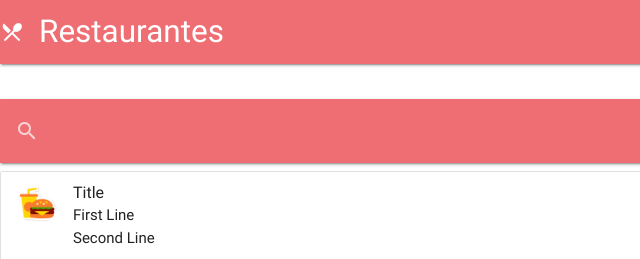
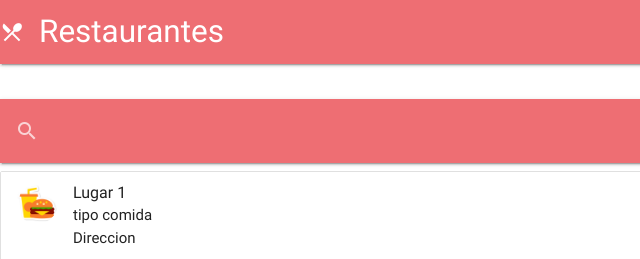
Before and after one commit to nelyflores/bucacomida, a plain HTML site: page index.html in a window 1280 px wide. Shown: the top 259 px of the page, 0-640 px from the left. Drawn offline with Linux system fonts and the light colour scheme; some packages are replaced by stand-ins of ours.

Commit message:
arreglando iconos

```diff
--- a/index.html
+++ b/index.html
@@ -4,7 +4,7 @@
 	<title>comidas</title>
 
 </head>
-<link href="http://fonts.googleapis.com/icon?family=Material+Icons" rel="stylesheet">
+<link href="https://fonts.googleapis.com/icon?family=Material+Icons" rel="stylesheet">
 <!--Import materialize.css-->
 <link type="text/css" rel="stylesheet" href="css/materialize.min.css"  media="screen,projection"/>
 <meta name="viewport" content="width=device-width, initial-scale=1.0"/>
@@ -43,10 +43,9 @@
 	<ul class="collection">
 		<li class="collection-item avatar">
 			<img src="img/images.png" alt="" class="circle">
-			<span class="title">Title</span>
-			<p>First Line <br>
-				Second Line
-			</p>
+			<span class="title">Lugar 1</span>
+			<p>tipo comida </p>
+				<p>Direccion</p>
 			<a href="#!" class="secondary-content"><i class="material-icons #ee6e73">favorite</i></a>
 		</li>
 		<li class="collection-item avatar">
--- a/js/main.js
+++ b/js/main.js
@@ -1,3 +1,4 @@
+
 
   function findMe(){
     var salida=$('#map');
```
